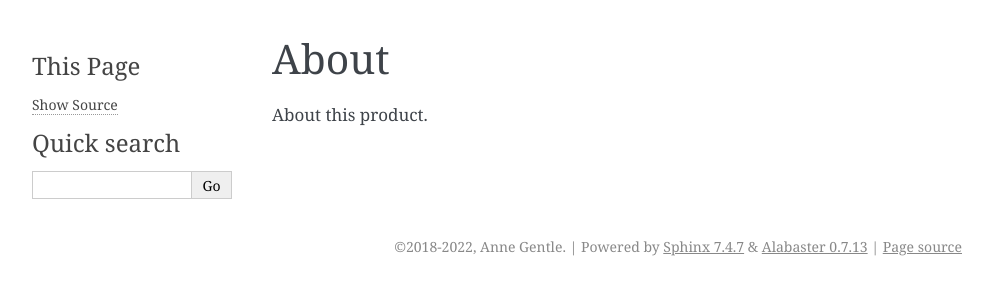
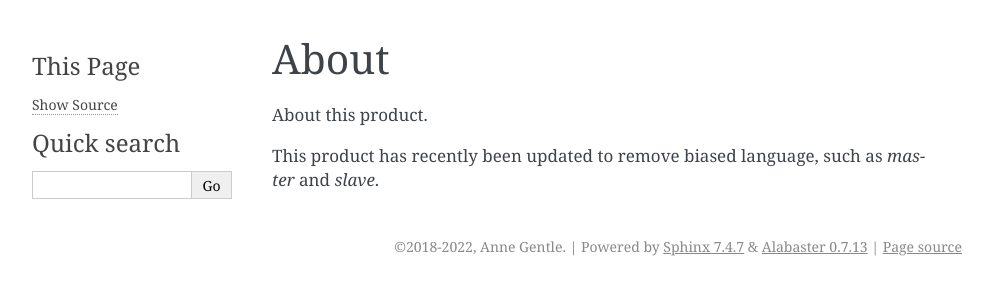
Before and after one commit to justwriteclick/rockthedocs-demo, a Sphinx documentation site: the page built from source/about.rst, in a window 1280 px wide. Shown: the top 300 px of the page, without its empty margins (148-1141 px from the left). Built offline with Sphinx 7.4.7, drawn with Linux system fonts in a browser that asks for light colours.

Commit message:
Update about.rst to use biased words from the wordlist

```diff
--- a/source/about.rst
+++ b/source/about.rst
@@ -2,3 +2,5 @@ About
 =====
 
 About this product.
+
+This product has recently been updated to remove biased language, such as `master` and `slave`.
```
